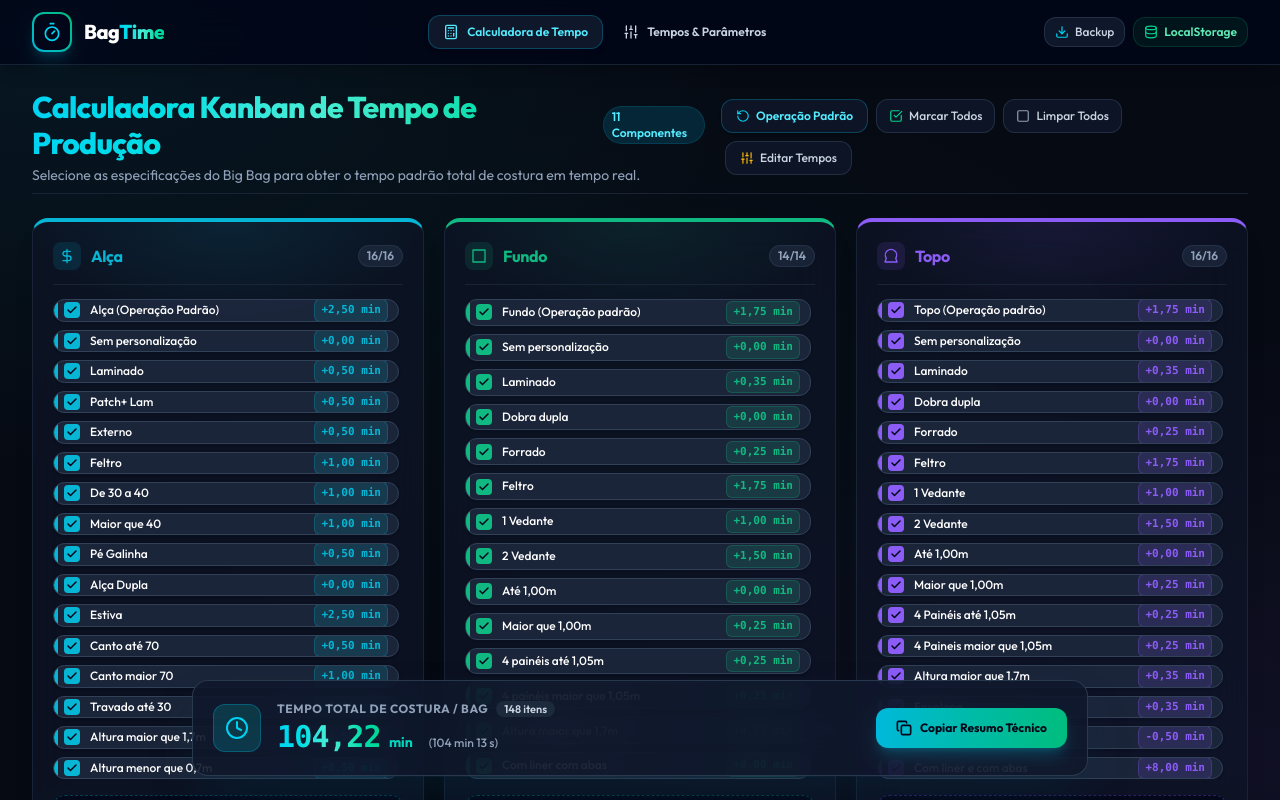
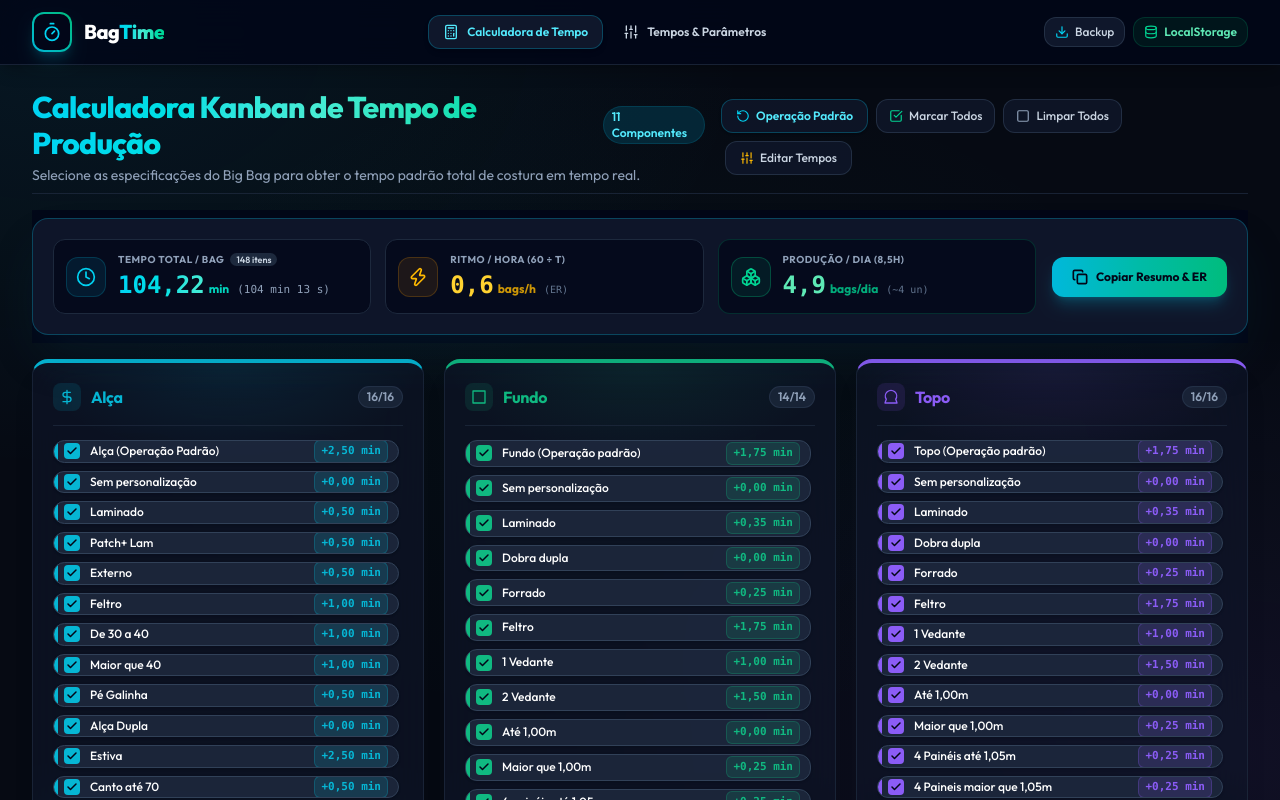
Before and after one commit to Mauthope/bigbag-production-system, a Next.js app: page / in a window 1280 px wide. Shown: the top 800 px of the page. Built offline with nearby package versions, Linux system fonts and the light colour scheme.

Commit message:
feat(calculator): add fixed top summary bar with ER production rate calculations (60/T hourly rate and 8.5h daily output)

```diff
--- a/src/app/page.tsx
+++ b/src/app/page.tsx
@@ -91,6 +91,9 @@ export default function CalculatorPage() {
         </div>
       </div>
 
+      {/* Fixed / Sticky Top Summary & ER Bar */}
+      <SummaryPanel />
+
       {/* Main Kanban Grid */}
       <main className="grid grid-cols-1 md:grid-cols-2 xl:grid-cols-3 2xl:grid-cols-4 gap-5">
         {categories.map(config => {
@@ -110,9 +113,6 @@ export default function CalculatorPage() {
         })}
       </main>
 
-      {/* Bottom Summary Bar */}
-      <SummaryPanel />
-
     </div>
   );
 }
--- a/src/components/SummaryPanel.tsx
+++ b/src/components/SummaryPanel.tsx
@@ -2,7 +2,7 @@
 
 import React from 'react';
 import { useProduction } from '@/context/ProductionContext';
-import { Copy, PlusCircle, Clock, Sparkles } from 'lucide-react';
+import { Copy, Clock, Zap, Boxes } from 'lucide-react';
 
 interface SummaryPanelProps {}
 
@@ -16,8 +16,12 @@ export const SummaryPanel: React.FC<SummaryPanelProps> = () => {
     showToast
   } = useProduction();
 
+  const totalTime = calculatorTotalMinutes;
+  const bagsPerHour = totalTime > 0 ? 60 / totalTime : 0;
+  const bagsPerDay = totalTime > 0 ? (60 / totalTime) * 8.5 : 0;
+
   const handleCopySummary = () => {
-    let summaryText = `📋 **RESUMO DO TEMPO DE PRODUÇÃO - BIG BAGS**\n\n`;
+    let summaryText = `📋 **RESUMO DO TEMPO DE PRODUÇÃO & ESTIMATIVA DE RITMO (ER)**\n\n`;
     let grandTotal = 0;
 
     categories.forEach(config => {
@@ -37,8 +41,6 @@ export const SummaryPanel: React.FC<SummaryPanelProps> = () => {
           summaryText += `  - [x] ${item.name} (${timeFormatted})\n`;
         });
         summaryText += `\n`;
-      } else {
-        summaryText += `🔹 **${config.title}** (Vazio / 0,00 min)\n\n`;
       }
     });
 
@@ -47,14 +49,20 @@ export const SummaryPanel: React.FC<SummaryPanelProps> = () => {
     const seconds = Math.round((absMinutes - wholeMinutes) * 60);
     const readableStr = `${wholeMinutes}m ${seconds}s`;
 
+    const erPerHour = grandTotal > 0 ? (60 / grandTotal).toFixed(1).replace('.', ',') : '0,0';
+    const erPerDay = grandTotal > 0 ? ((60 / grandTotal) * 8.5).toFixed(1).replace('.', ',') : '0,0';
+    const erPerDayInt = grandTotal > 0 ? Math.floor((60 / grandTotal) * 8.5) : 0;
+
     summaryText += `===================================\n`;
     summaryText += `⏱️ **Tempo Total Padrão por Bag:** ${grandTotal.toFixed(2).replace('.', ',')} min (${readableStr})\n`;
+    summaryText += `⚡ **Produção por Hora (60 ÷ T):** ${erPerHour} bags/h\n`;
+    summaryText += `🏭 **Produção por Dia (8,5h):** ${erPerDay} bags/dia (~${erPerDayInt} bags)\n`;
     summaryText += `📦 Operações Selecionadas: ${selectedOperationIds.length}\n`;
 
     navigator.clipboard
       .writeText(summaryText)
       .then(() => {
-        showToast('Resumo técnico copiado para a área de transferência!', 'success');
+        showToast('Resumo técnico e ER copiados para a área de transferência!', 'success');
       })
       .catch(() => {
         showToast('Erro ao copiar resumo.', 'error');
@@ -62,44 +70,91 @@ export const SummaryPanel: React.FC<SummaryPanelProps> = () => {
   };
 
   return (
-    <div className="fixed bottom-6 left-1/2 -translate-x-1/2 w-[calc(100%-2rem)] max-w-4xl z-30">
-      <div className="flex flex-col sm:flex-row items-center justify-between gap-4 p-4 sm:p-5 rounded-2xl bg-slate-900/85 backdrop-blur-2xl border border-slate-700/80 shadow-2xl shadow-cyan-950/40">
+    <div className="sticky top-16 z-30 w-full py-2 -my-2 backdrop-blur-md bg-slate-950/75">
+      <div className="p-4 sm:p-5 rounded-2xl bg-slate-900/95 backdrop-blur-2xl border border-cyan-500/30 shadow-2xl shadow-cyan-950/30 flex flex-col lg:flex-row items-center justify-between gap-4">
 
-        {/* Totalizer Info */}
-        <div className="flex items-center gap-4">
-          <div className="w-12 h-12 rounded-xl bg-gradient-to-tr from-cyan-500/20 to-teal-500/20 border border-cyan-500/30 flex items-center justify-center text-cyan-400 shrink-0">
-            <Clock className="w-6 h-6 animate-pulse" />
+        {/* Left & Center KPI Cards */}
+        <div className="grid grid-cols-1 sm:grid-cols-3 gap-3.5 w-full lg:w-auto flex-1">
+
+          {/* Card 1: Tempo Total / Bag */}
+          <div className="p-3 rounded-xl bg-slate-950/70 border border-slate-800 flex items-center gap-3">
+            <div className="w-10 h-10 rounded-xl bg-cyan-500/10 border border-cyan-500/20 flex items-center justify-center text-cyan-400 shrink-0">
+              <Clock className="w-5 h-5 animate-pulse" />
             </div>
-          <div>
-            <div className="flex items-center gap-2">
-              <span className="text-xs uppercase font-bold tracking-wider text-slate-400">
-                Tempo Total de Costura / Bag
+            <div className="min-w-0">
+              <div className="flex items-center gap-1.5">
+                <span className="text-[10px] uppercase font-bold tracking-wider text-slate-400 truncate">
+                  Tempo Total / Bag
                 </span>
-              <span className="text-[11px] px-2 py-0.2 rounded-full bg-slate-800 text-slate-300 font-semibold">
+                <span className="text-[9px] px-1.5 py-0.2 rounded-full bg-slate-800 text-slate-300 font-semibold shrink-0">
                   {selectedOperationIds.length} itens
                 </span>
               </div>
-            <div className="flex items-baseline gap-2 mt-0.5">
-              <span className="text-2xl sm:text-3xl font-extrabold text-transparent bg-clip-text bg-gradient-to-r from-cyan-400 via-teal-300 to-emerald-400 font-mono tracking-tight">
-                {calculatorTotalMinutes.toFixed(2).replace('.', ',')}
+              <div className="flex items-baseline gap-1 mt-0.5">
+                <span className="text-xl sm:text-2xl font-extrabold text-transparent bg-clip-text bg-gradient-to-r from-cyan-400 to-teal-300 font-mono">
+                  {totalTime.toFixed(2).replace('.', ',')}
                 </span>
-              <span className="text-sm font-bold text-teal-400">min</span>
-              <span className="text-xs font-medium text-slate-400 ml-2 hidden sm:inline">
+                <span className="text-xs font-bold text-teal-400">min</span>
+                <span className="text-[11px] text-slate-400 font-mono ml-1 truncate">
                   ({calculatorReadableTime})
                 </span>
               </div>
             </div>
           </div>
 
-        {/* Action Buttons */}
-        <div className="flex items-center gap-2.5 w-full sm:w-auto">
+          {/* Card 2: ER Produção por Hora (60 / T) */}
+          <div className="p-3 rounded-xl bg-slate-950/70 border border-slate-800 flex items-center gap-3">
+            <div className="w-10 h-10 rounded-xl bg-amber-500/10 border border-amber-500/20 flex items-center justify-center text-amber-400 shrink-0">
+              <Zap className="w-5 h-5" />
+            </div>
+            <div className="min-w-0">
+              <span className="text-[10px] uppercase font-bold tracking-wider text-slate-400 block truncate">
+                Ritmo / Hora (60 ÷ T)
+              </span>
+              <div className="flex items-baseline gap-1 mt-0.5">
+                <span className="text-xl sm:text-2xl font-extrabold text-amber-300 font-mono">
+                  {bagsPerHour.toFixed(1).replace('.', ',')}
+                </span>
+                <span className="text-xs font-bold text-amber-400/80">bags/h</span>
+                <span className="text-[10px] text-slate-500 hidden sm:inline ml-1 font-mono">
+                  (ER)
+                </span>
+              </div>
+            </div>
+          </div>
+
+          {/* Card 3: ER Produção por Dia (8,5h) */}
+          <div className="p-3 rounded-xl bg-slate-950/70 border border-emerald-500/20 flex items-center gap-3">
+            <div className="w-10 h-10 rounded-xl bg-emerald-500/10 border border-emerald-500/30 flex items-center justify-center text-emerald-400 shrink-0">
+              <Boxes className="w-5 h-5" />
+            </div>
+            <div className="min-w-0">
+              <span className="text-[10px] uppercase font-bold tracking-wider text-slate-400 block truncate">
+                Produção / Dia (8,5h)
+              </span>
+              <div className="flex items-baseline gap-1 mt-0.5">
+                <span className="text-xl sm:text-2xl font-extrabold text-emerald-300 font-mono">
+                  {bagsPerDay.toFixed(1).replace('.', ',')}
+                </span>
+                <span className="text-xs font-bold text-emerald-400/80">bags/dia</span>
+                <span className="text-[10px] text-slate-500 hidden sm:inline ml-1 font-mono">
+                  (~{Math.floor(bagsPerDay)} un)
+                </span>
+              </div>
+            </div>
+          </div>
+
+        </div>
+
+        {/* Right Action Button */}
+        <div className="w-full lg:w-auto shrink-0 flex items-center">
           <button
             onClick={handleCopySummary}
-            className="w-full sm:w-auto flex items-center justify-center gap-2 px-5 py-3 rounded-xl bg-gradient-to-r from-cyan-500 via-teal-500 to-emerald-500 hover:from-cyan-400 hover:via-teal-400 hover:to-emerald-400 text-slate-950 font-bold text-xs shadow-lg shadow-cyan-500/25 transition-all active:scale-95 cursor-pointer"
-            title="Copiar texto técnico formatado"
+            className="w-full lg:w-auto flex items-center justify-center gap-2 px-5 py-3 rounded-xl bg-gradient-to-r from-cyan-500 via-teal-500 to-emerald-500 hover:from-cyan-400 hover:via-teal-400 hover:to-emerald-400 text-slate-950 font-bold text-xs shadow-lg shadow-cyan-500/25 transition-all active:scale-95 cursor-pointer whitespace-nowrap"
+            title="Copiar texto técnico com tempos e estimativas de produção por hora e dia"
           >
             <Copy className="w-4 h-4 text-slate-950 stroke-[2.5]" />
-            <span>Copiar Resumo Técnico</span>
+            <span>Copiar Resumo & ER</span>
           </button>
         </div>
 
```
Lines whose indentation alone changed are shown as unchanged.
